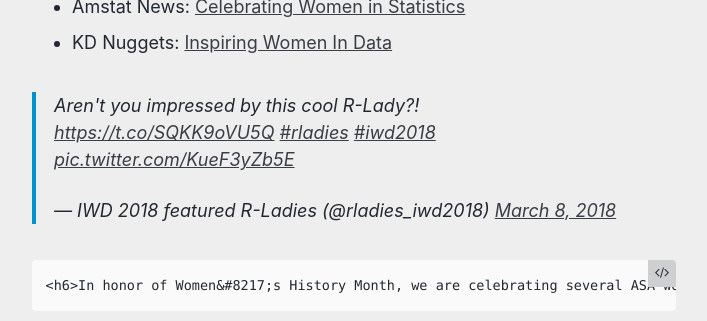
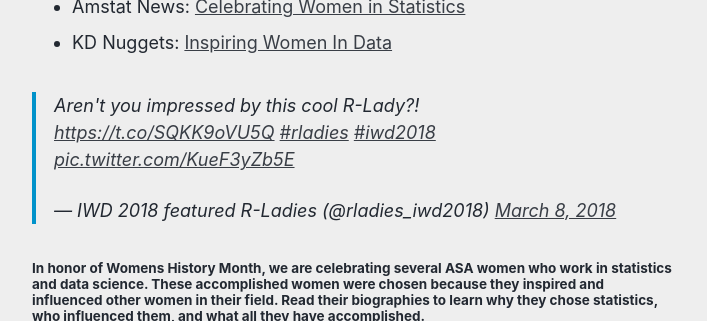
Before and after one commit to reshamas/reshamas.github.io, a Jekyll site: the page built from _posts/2018-05-09-resource-guide-for-women-in-data-science.md, in a window 1280 px wide and 900 px high, scrolled down 6833 px, cut to the strip 0-321 px from the top of the window. Shown: the whole strip, without its empty margins (286-993 px from the left). Built offline with Jekyll 4.4.1, drawn with Linux system fonts in a browser that asks for light colours; comment, search, counter and statistics services are not loaded.

Commit message:
Update 2018-05-09-resource-guide-for-women-in-data-science.md

```diff
--- a/_posts/2018-05-09-resource-guide-for-women-in-data-science.md
+++ b/_posts/2018-05-09-resource-guide-for-women-in-data-science.md
@@ -189,7 +189,8 @@
 <script async src="https://platform.twitter.com/widgets.js" charset="utf-8"></script>
 
 
-	<h6>In honor of Women&#8217;s History Month, we are celebrating several ASA women who work in statistics and data science. These accomplished women were chosen because they inspired and influenced other women in their field. Read their biographies to learn why they chose statistics, who influenced them, and what all they have accomplished.</h6>
+<h6>In honor of Womens History Month, we are celebrating several ASA women who work in statistics and data science. These accomplished women were chosen because they inspired and influenced other women in their field. Read their biographies to learn why they chose statistics, who influenced them, and what all they have accomplished.</h6>
+
 <p><iframe width="460" height="215" src="https://www.youtube.com/embed/y2udE5N4l_4" frameborder="0" allow="autoplay; encrypted-media" allowfullscreen></iframe></p>
 
 
```
